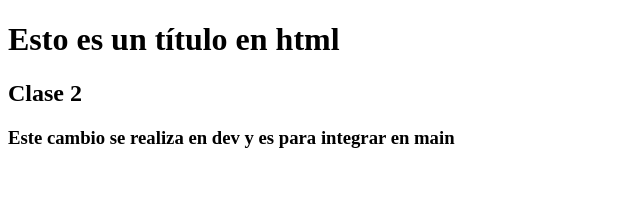
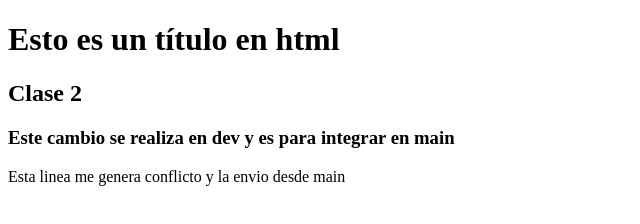
Before and after one commit to JuanJoUV/MDSrepositories, a plain HTML site: page index.html in a window 1280 px wide. Shown: the whole page, without its empty margins (0-640 px from the left). Drawn offline with Linux system fonts and the light colour scheme.

Commit message:
Conflicto desde main

```diff
--- a/index.html
+++ b/index.html
@@ -10,5 +10,7 @@
   <h1>Esto es un título en html</h1>
   <h2>Clase 2</h2>
   <h3>Este cambio se realiza en dev y es para integrar en main</h3>
+
+  <p>Esta linea me genera conflicto y la envio desde main</p>
 </body>
 </html>
```
